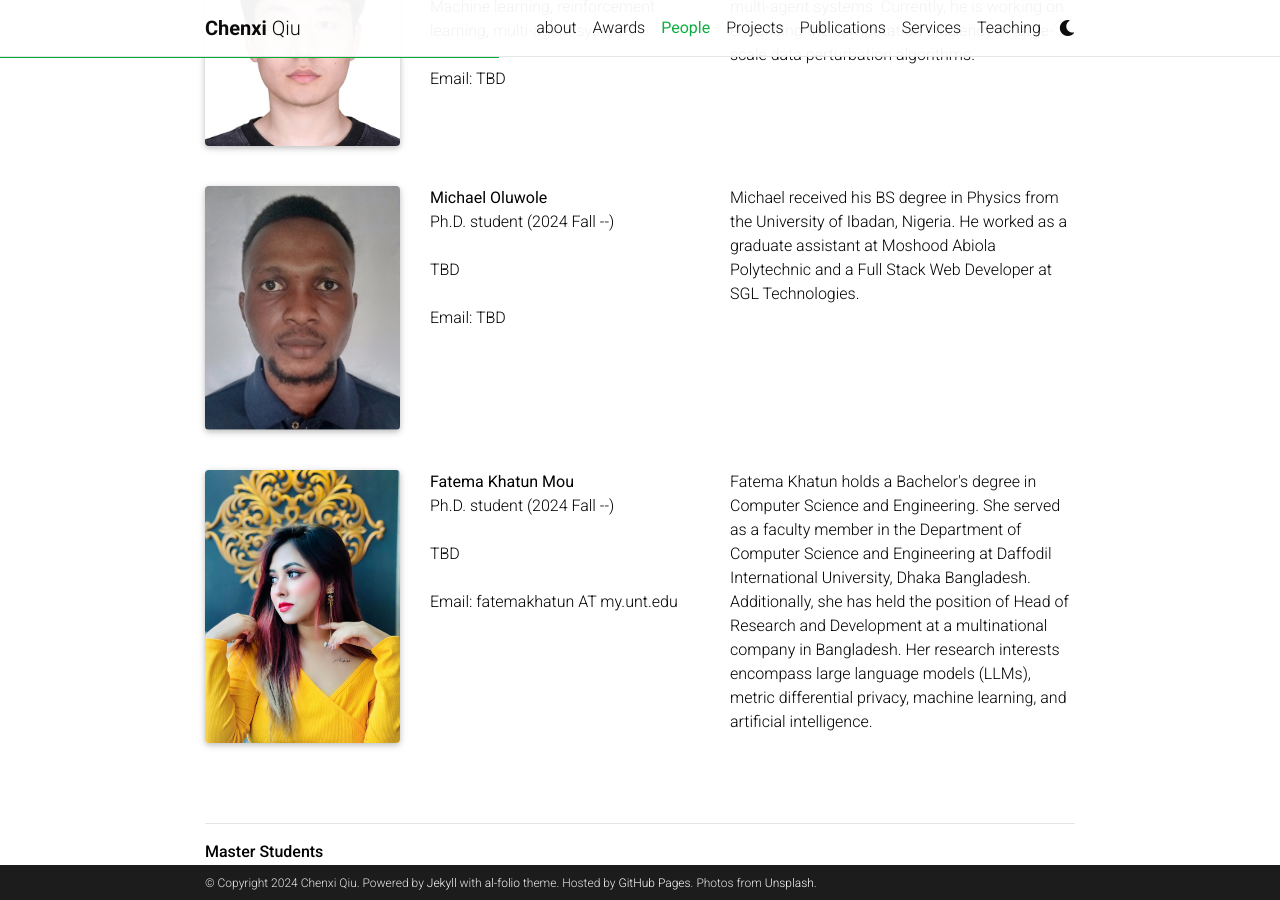
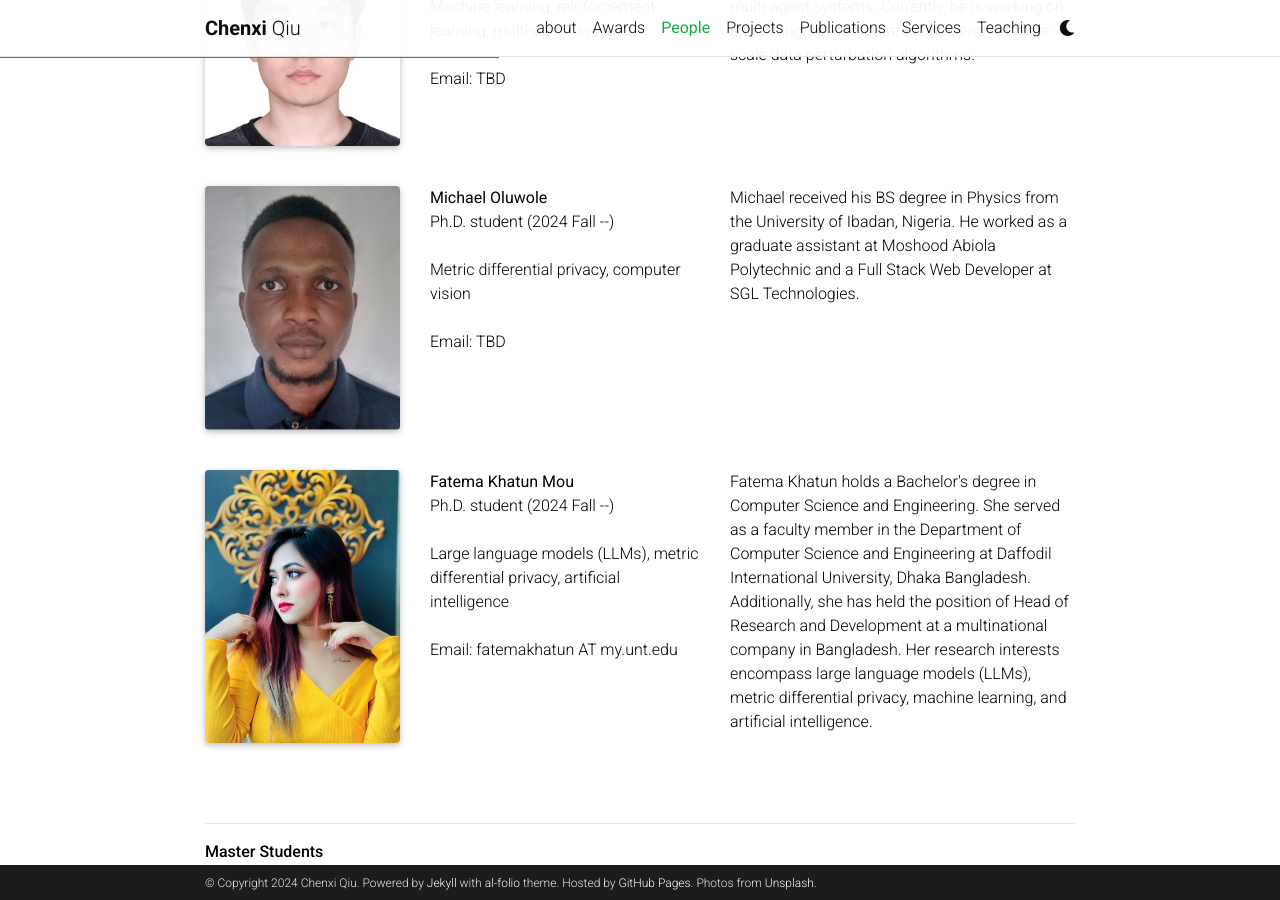
Before and after one commit to chenxiunt/chenxiunt.github.io, a Jekyll site: the page built from _pages/people.md, in a window 1280 px wide and 900 px high, scrolled down 1244 px. Built offline with Jekyll 4.4.1, drawn with Linux system fonts in a browser that asks for light colours; comment, search, counter and statistics services are not loaded; a style sheet for code colours, icons or effects is not loaded.

Commit message:
Update people.md

```diff
--- a/_pages/people.md
+++ b/_pages/people.md
@@ -90,7 +90,7 @@ I am fortunate to work with several bright students:
     <div class="col-sm-4">
         <b>Michael Oluwole</b> <br>
         Ph.D. student (2024 Fall --) <br><br>
-        TBD <br><br>
+        Metric differential privacy, computer vision <br><br>
         Email: TBD <br>
 
     </div>
@@ -107,7 +107,7 @@ I am fortunate to work with several bright students:
     <div class="col-sm-4">
         <b>Fatema Khatun Mou</b> <br>
         Ph.D. student (2024 Fall --) <br><br>
-        TBD <br><br>
+        Large language models (LLMs), metric differential privacy, artificial intelligence <br><br>
         Email: fatemakhatun AT my.unt.edu <br>
 
     </div>
```
